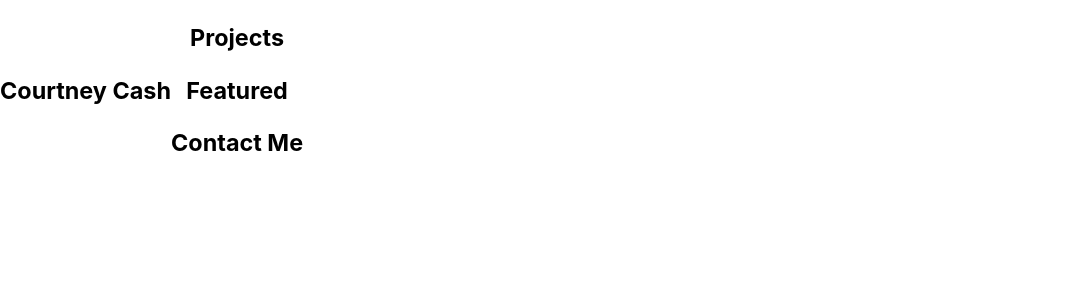
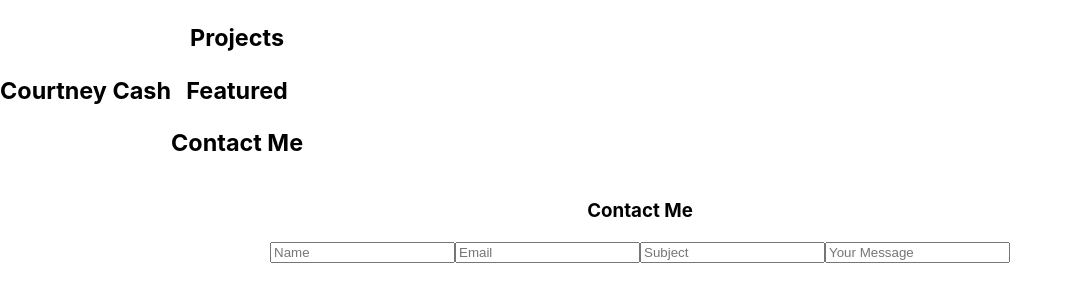
Before and after one commit to ccash12/my-portfolio, a React (Create React App) app in the folder courtney-cash-portfolio/: page /contact in a window 1280 px wide. Shown: the top 302 px of the page, without its empty margins (0-1072 px from the left). Built offline with nearby package versions, Linux system fonts and the light colour scheme.

Commit message:
fixed form

```diff
--- a/courtney-cash-portfolio/src/App.js
+++ b/courtney-cash-portfolio/src/App.js
@@ -23,7 +23,7 @@ function App() {
         <Route path="/featured">
           <Featured />
         </Route>
-        <Route path="/contactme">
+        <Route path="/contact">
           <ContactMe />
         </Route>
       </Switch>
--- a/courtney-cash-portfolio/src/components/ContactMe.js
+++ b/courtney-cash-portfolio/src/components/ContactMe.js
@@ -18,6 +18,7 @@ function ContactMe() {
 
     return(
         <div>
+            <h3>Contact Me</h3>
             <form onSubmit={sendEmail}>
                 <input
                     type="text"
```
